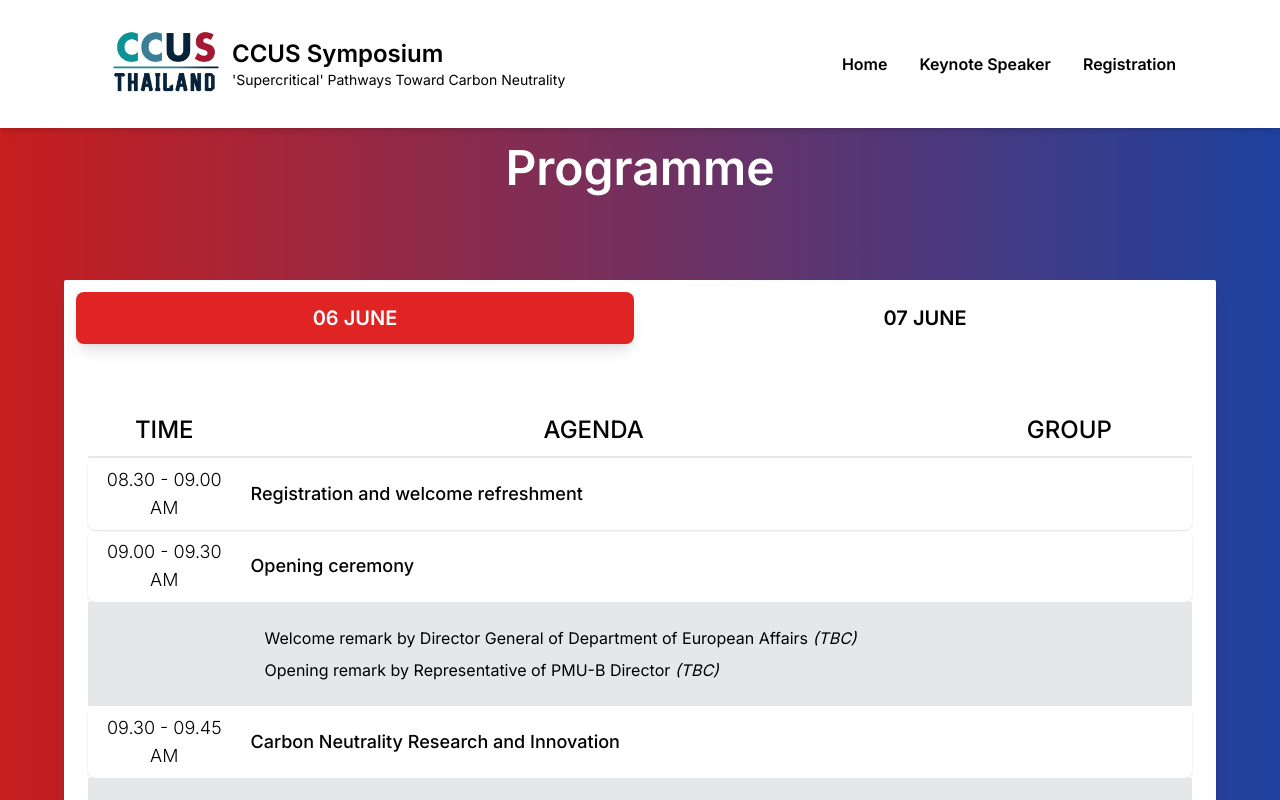
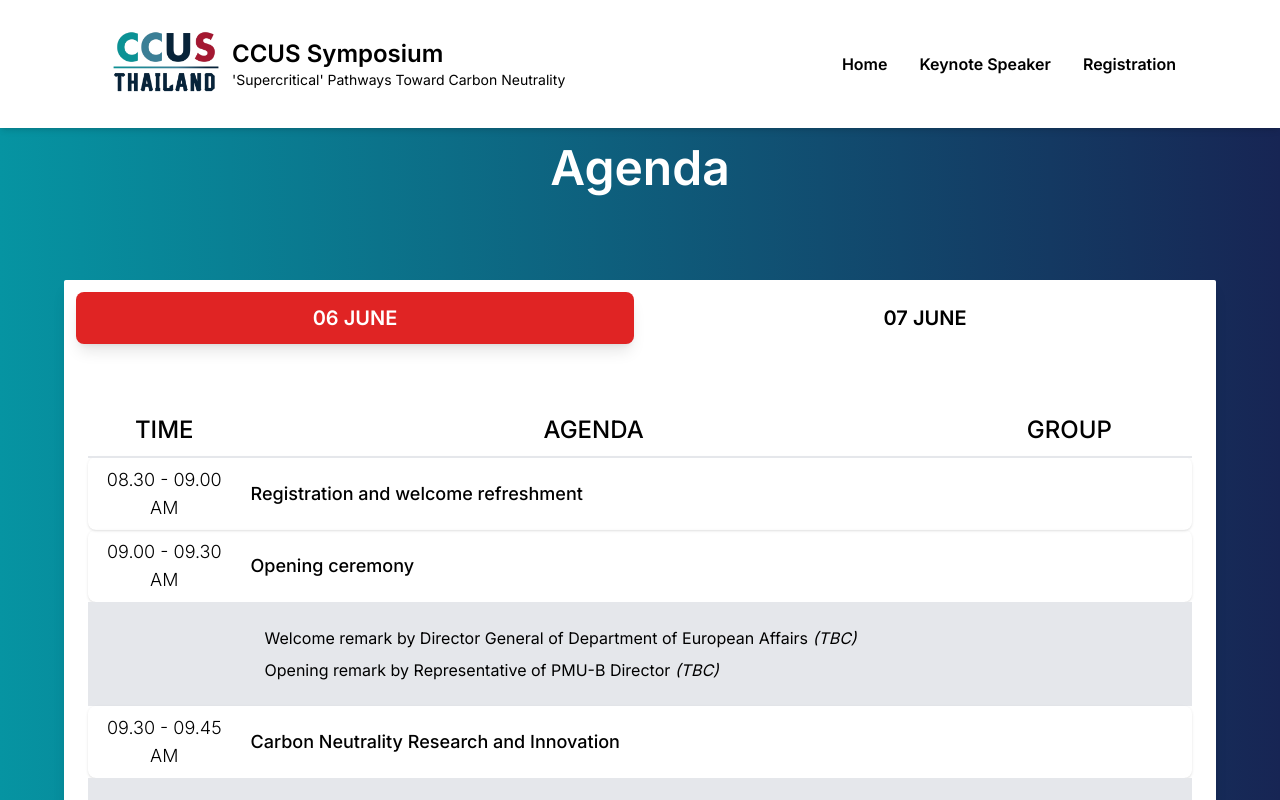
Before and after one commit to thunyoubun/ccs-registration, a Next.js app: page /programme in a window 1280 px wide. Shown: the top 800 px of the page. Built offline with nearby package versions, Linux system fonts and the light colour scheme.

Commit message:
change program to agenda

```diff
--- a/src/app/Components/ProgrammeBody.tsx
+++ b/src/app/Components/ProgrammeBody.tsx
@@ -2,10 +2,10 @@ import TableProgramme from "./TableProgramme";
 
 function ProgrammeBody() {
   return (
-    <div className="mt-20 bg-gradient-to-r from-red-700 to-blue-800 flex justify-center ">
+    <div className="mt-20 bg-gradient-to-r from-teal-500 to-blue-950 flex justify-center ">
       <div className="w-full">
         <h2 className="text-white text-5xl font-semibold text-center p-6 my-4 lg:mt-10">
-          Programme
+          Agenda
         </h2>
         <TableProgramme />
       </div>
```
